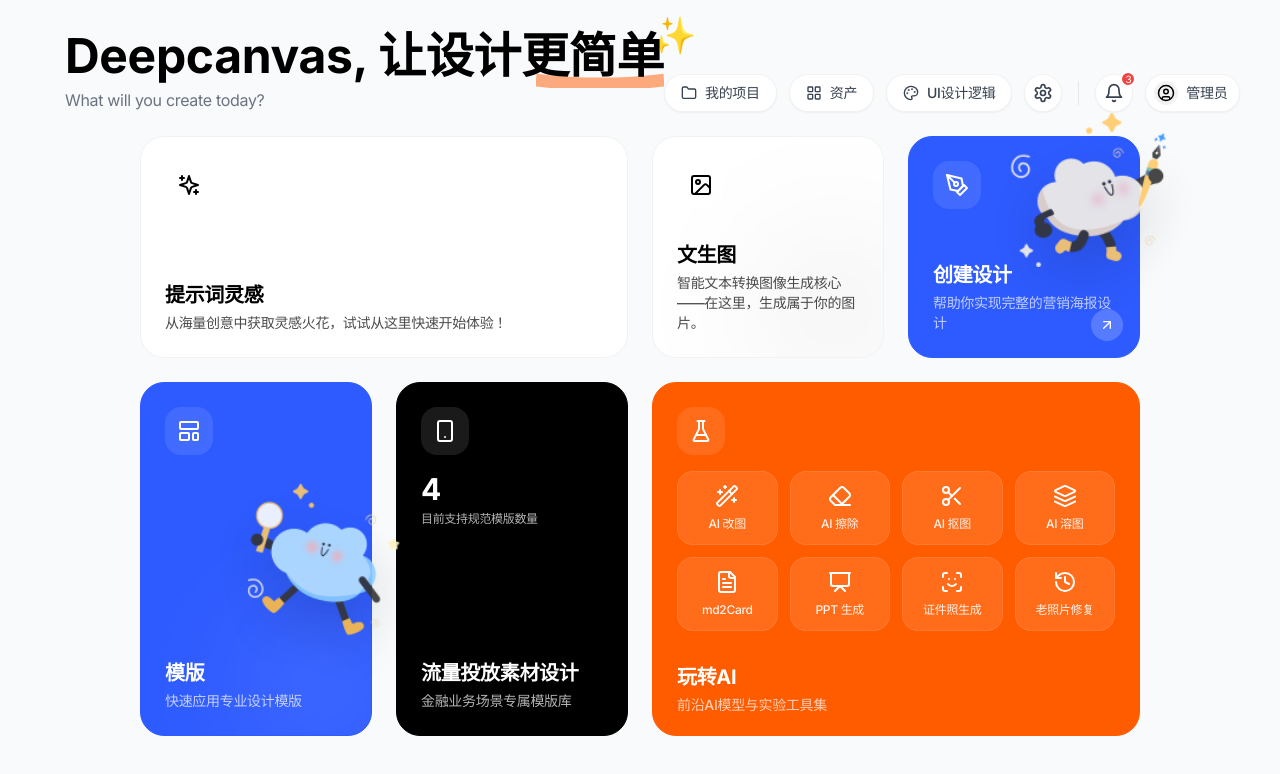
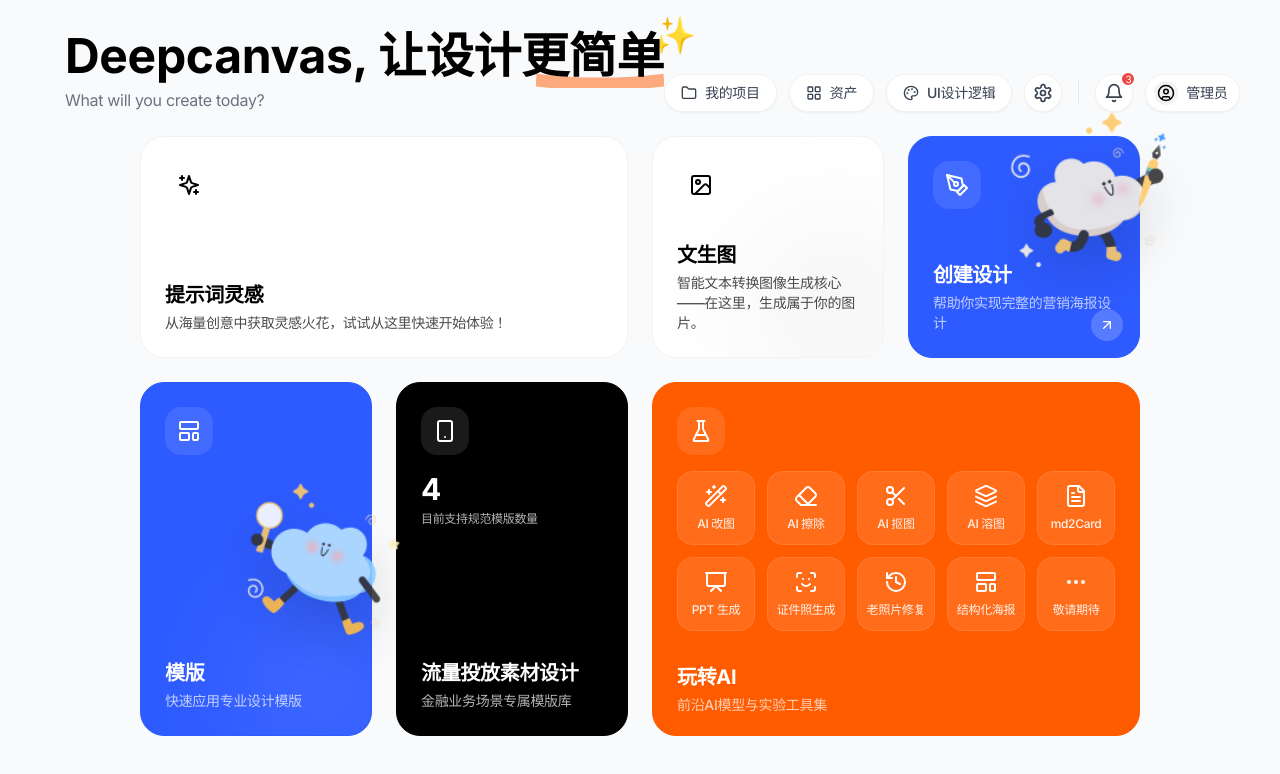
Before and after one commit to AudreyZeng99/ui-deepcanvas, a React (Vite) app: page / in a window 1280 px wide. Shown: the top 774 px of the page. Built offline with nearby package versions, Linux system fonts and the light colour scheme.

Commit message:
Update Home page grid layout and add new tool buttons

```diff
--- a/src/pages/Home.tsx
+++ b/src/pages/Home.tsx
@@ -21,7 +21,8 @@
   FileText,
   Presentation,
   ScanFace,
-  History
+  History,
+  MoreHorizontal
 } from 'lucide-react';
 import clsx from 'clsx';
 import CreateCanvasModal from '../components/CreateCanvasModal';
@@ -209,7 +210,7 @@
             </div>
 
             {/* Tool Grid */}
-            <div className="grid grid-cols-4 gap-3 mt-4 relative z-10">
+            <div className="grid grid-cols-5 gap-3 mt-4 relative z-10">
               <ToolIcon icon={Wand2} label="AI 改图" className={toolIconClass} onClick={() => navigate('/tools/ai-edit')} />
               <ToolIcon icon={Eraser} label="AI 擦除" className={toolIconClass} onClick={() => navigate('/tools/ai-erase')} />
               <ToolIcon icon={Scissors} label="AI 抠图" className={toolIconClass} onClick={() => navigate('/tools/ai-matting')} />
@@ -218,6 +219,8 @@
               <ToolIcon icon={Presentation} label="PPT 生成" className={toolIconClass} onClick={() => navigate('/tools/ppt-gen')} />
               <ToolIcon icon={ScanFace} label="证件照生成" className={toolIconClass} onClick={() => navigate('/tools/id-photo')} />
               <ToolIcon icon={History} label="老照片修复" className={toolIconClass} onClick={() => navigate('/tools/old-photo')} />
+              <ToolIcon icon={LayoutTemplate} label="结构化海报" className={toolIconClass} onClick={() => alert('结构化海报功能开发中...')} />
+              <ToolIcon icon={MoreHorizontal} label="敬请期待" className={toolIconClass} onClick={() => {}} />
             </div>
           </BentoCard>
         </div>
```
